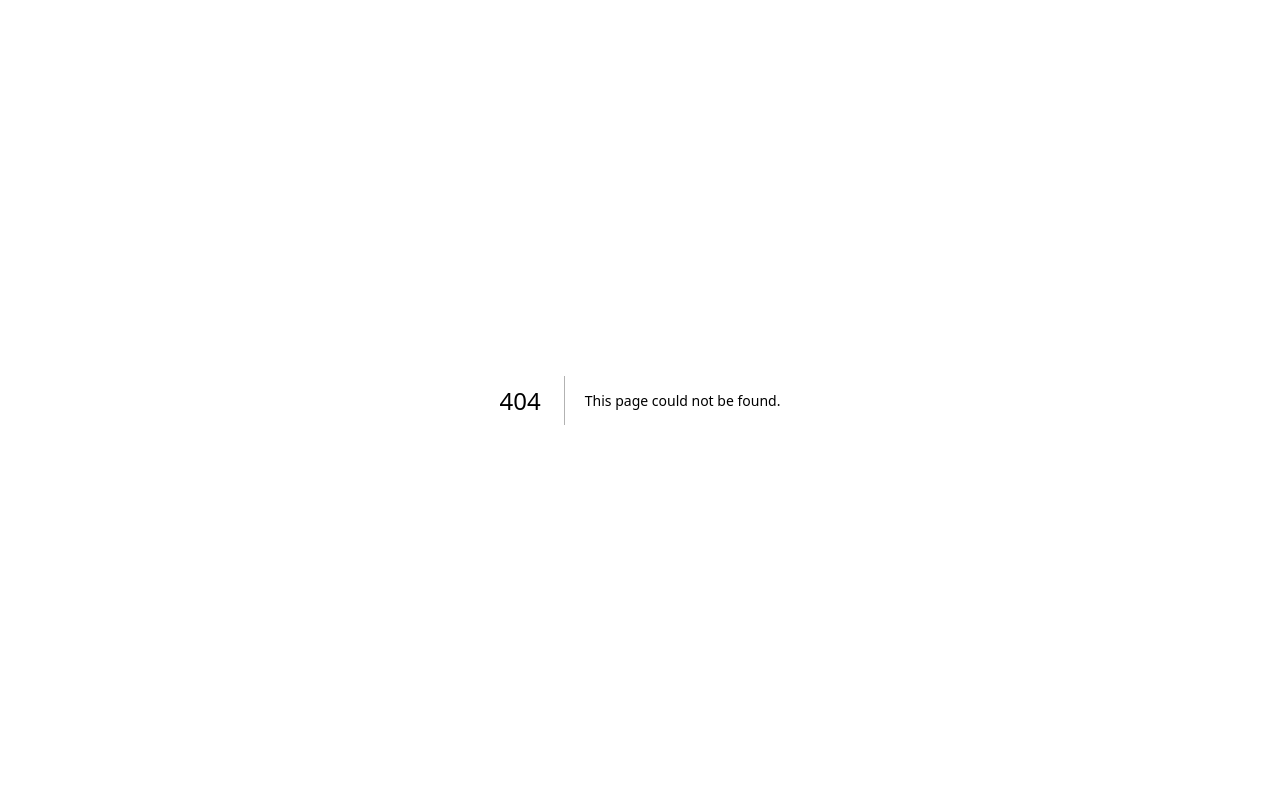
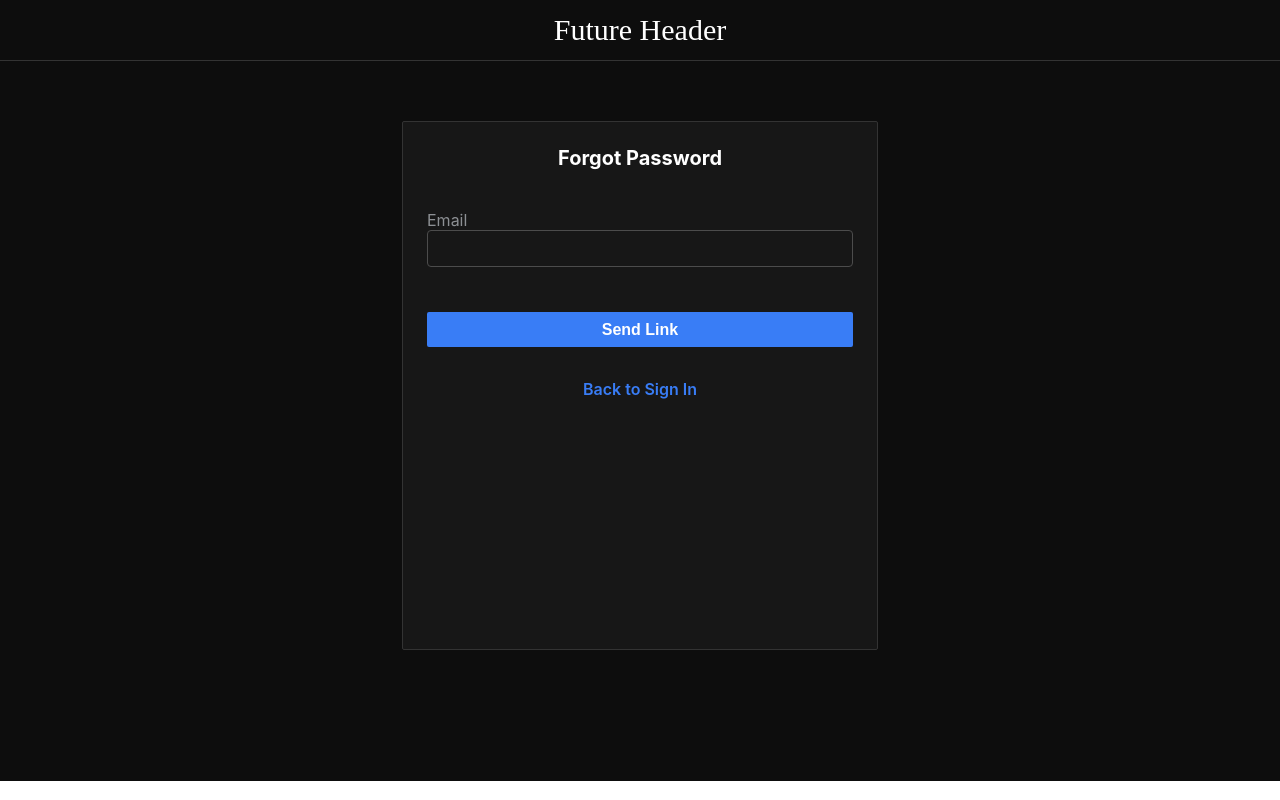
Before and after one commit to FightersForJustice/inctagram, a Next.js app: page /forgot-password in a window 1280 px wide. Before the commit this address had no page. Built offline with nearby package versions, Linux system fonts and the light colour scheme.

Commit message:
feat: add "forgot-password" page

```diff
--- /dev/null
+++ b/pages/forgot-password/index.tsx
@@ -0,0 +1,20 @@
+import { PageWrapper } from 'components/PageWrapper/PageWrapper'
+import ForgotPasswordForm from '@/components/PasswordRecovery/ForgotPassword/ForgotPassword'
+import { getLayout } from '@/components/Layout/Layout'
+
+export const getStaticProps = async () => {
+  return {
+    props: {},
+  }
+}
+
+const ForgotPassword = () => {
+  return (
+    <PageWrapper>
+      <ForgotPasswordForm></ForgotPasswordForm>
+    </PageWrapper>
+  )
+}
+
+ForgotPassword.getLayout = getLayout
+export default ForgotPassword
```
